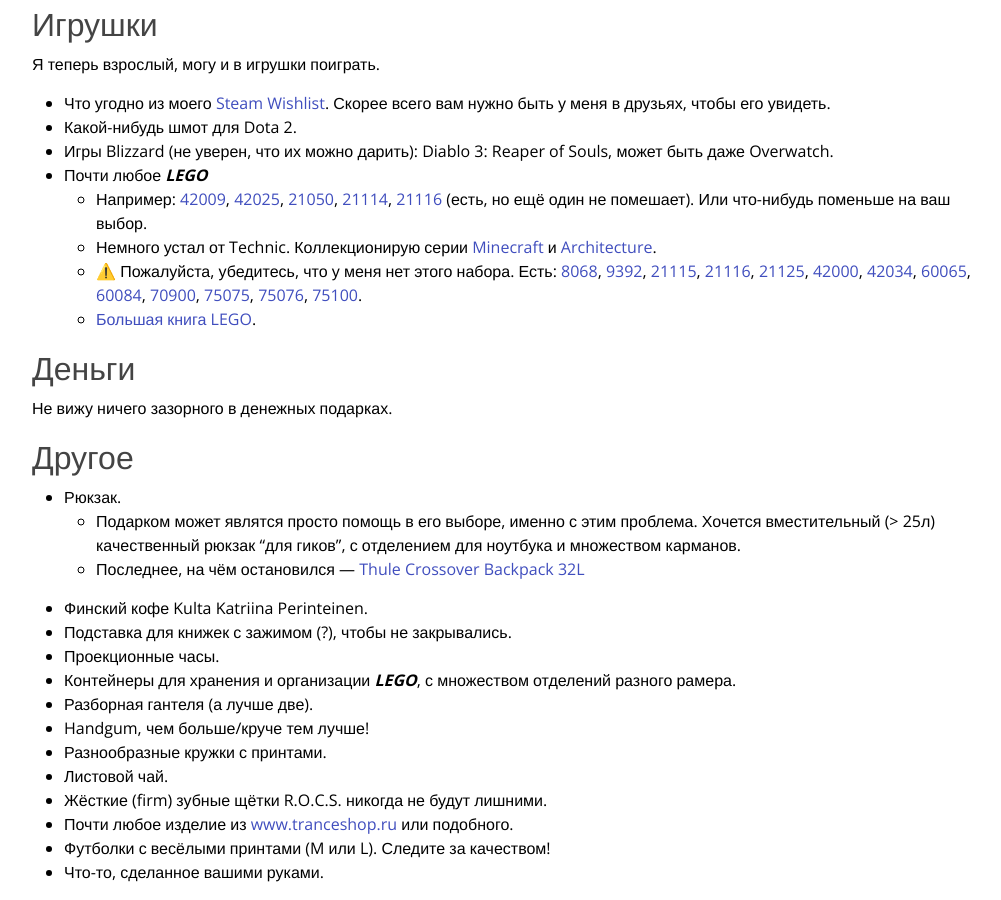
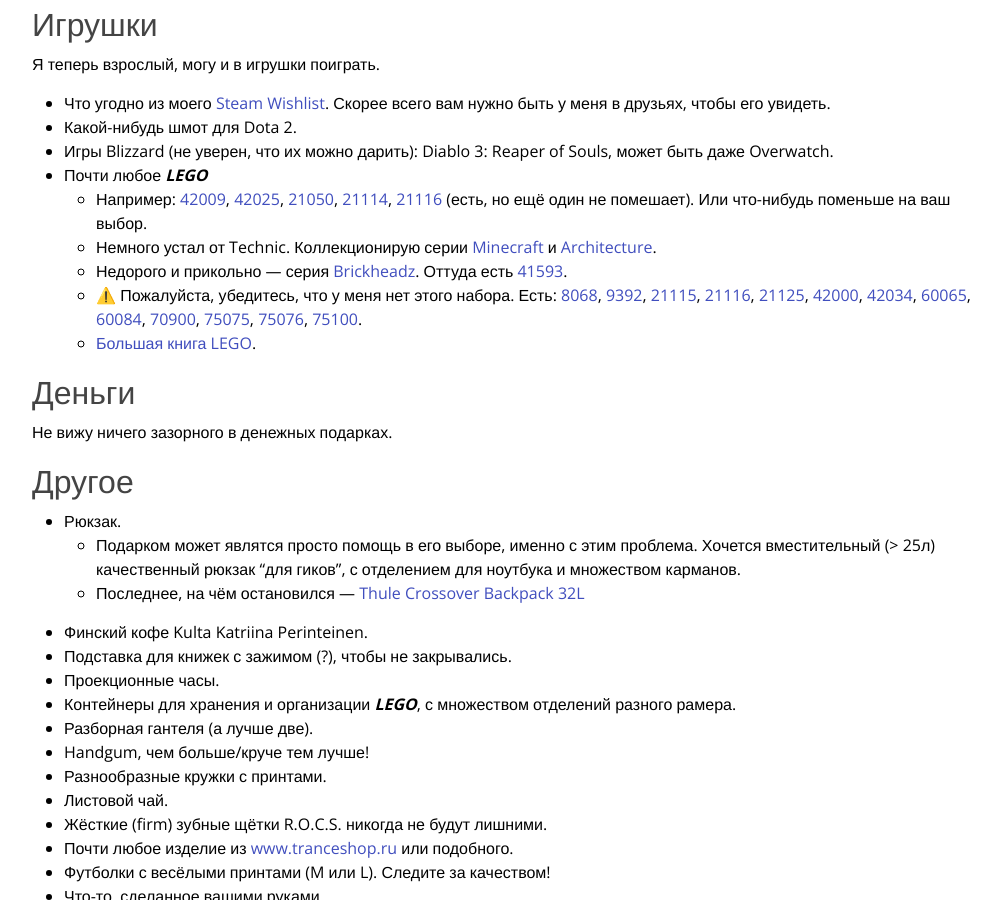
Before and after one commit to anton-rudeshko/anton-rudeshko.github.io, a Jekyll site: the page built from wishlist/index.md, in a window 1280 px wide and 900 px high, scrolled down 1000 px. Shown: the whole window, without its empty margins (128-1129 px from the left). Built offline with Jekyll 4.4.1, drawn with Linux system fonts in a browser that asks for light colours; comment, search, counter and statistics services are not loaded.

Commit message:
Added Lego Brickheadz link

```diff
--- a/wishlist/index.md
+++ b/wishlist/index.md
@@ -63,10 +63,12 @@ title: Anton Rudeshko Wishlist
   * Почти любое ***LEGO***
     * Например: [42009][42009], [42025][42025], [21050][21050], [21114][21114], [21116][21116] (есть, но ещё один не помешает). Или что-нибудь поменьше на ваш выбор.
     * Немного устал от Technic. Коллекционирую серии [Minecraft][lego-minecraft] и [Architecture][lego-architecture].
+    * Недорого и прикольно — серия [Brickheadz][lego-brickheadz]. Оттуда есть [41593][41593].
     * ⚠️ Пожалуйста, убедитесь, что у меня нет этого набора. Есть: [8068][8068], [9392][9392], [21115][21115], [21116][21116], [21125][21125], [42000][42000], [42034][42034], [60065][60065], [60084][60084], [70900][70900], [75075][75075], [75076][75076], [75100][75100].
     * [Большая книга LEGO][lego-big].
 
 [steam]: http://steamcommunity.com/id/Tesla404/wishlist
+
 
 [8068]: https://shop.lego.com/en-US/Rescue-Helicopter-8068
 [9392]: https://shop.lego.com/en-US/Quad-Bike-9392
@@ -79,6 +81,7 @@ title: Anton Rudeshko Wishlist
 [42009]: https://shop.lego.com/en-US/Mobile-Crane-MK-II-42009
 [42025]: https://shop.lego.com/en-US/Cargo-Plane-42025
 [42034]: https://shop.lego.com/en-US/Quad-Bike-42034
+[41593]: https://shop.lego.com/en-US/Captain-Jack-Sparrow-41593
 [60065]: https://shop.lego.com/en-US/ATV-Patrol-60065
 [60084]: https://shop.lego.com/en-US/Racing-Bike-Transporter-60084
 [70900]: https://shop.lego.com/en-US/The-Joker-Balloon-Escape-70900
@@ -86,6 +89,7 @@ title: Anton Rudeshko Wishlist
 [75076]: https://shop.lego.com/en-US/Republic-Gunship-75076
 [75100]: https://shop.lego.com/en-US/First-Order-Snowspeeder-75100
 
+[lego-brickheadz]: https://shop.lego.com/en-US/Brickheadz-sets
 [lego-minecraft]: https://shop.lego.com/en-US/Minecraft-ByTheme
 [lego-architecture]: https://shop.lego.com/en-US/Architecture-ByTheme
 [lego-big]: http://www.mann-ivanov-ferber.ru/books/paperbook/unofficial-lego-builders-guide/
```
